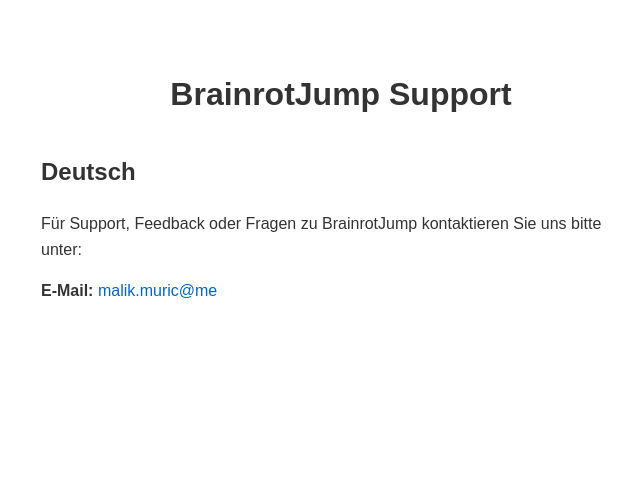
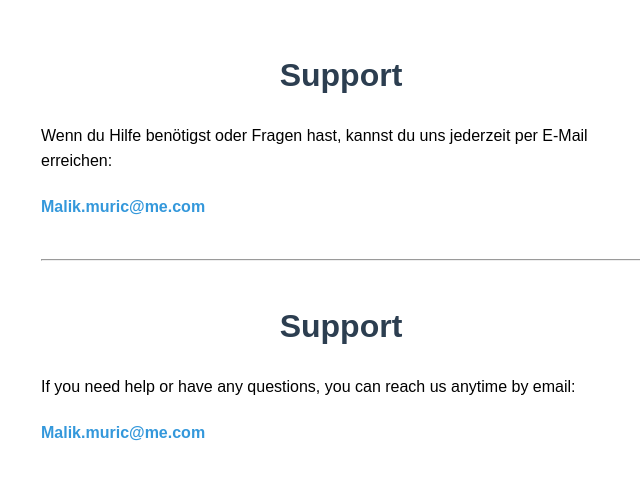
Before and after one commit to BrainrotJump/brainrotjump.github.io, a plain HTML site: page support-de.html in a window 1280 px wide. Shown: the whole page, without its empty margins (299-939 px from the left). Drawn offline with Linux system fonts and the light colour scheme.

Commit message:
Update support-de.html

```diff
--- a/support-de.html
+++ b/support-de.html
@@ -2,41 +2,44 @@
 <html lang="de">
 <head>
   <meta charset="UTF-8" />
-    <title>BrainrotJump Support / Support</title>
+  <title>Support / Support</title>
+  <meta name="viewport" content="width=device-width, initial-scale=1" />
   <style>
     body {
       font-family: Arial, sans-serif;
       max-width: 600px;
-            margin: 2rem auto;
-            padding: 1rem;
+      margin: 50px auto;
+      padding: 0 20px;
       line-height: 1.6;
-            color: #333;
     }
     h1 {
+      color: #2c3e50;
       text-align: center;
-            margin-bottom: 2rem;
     }
-        section {
-            margin-bottom: 2rem;
+    p {
+      margin-bottom: 20px;
     }
     a {
-            color: #0066cc;
+      color: #3498db;
       text-decoration: none;
+      font-weight: bold;
     }
     a:hover {
       text-decoration: underline;
     }
-        hr {
-            border: none;
-            border-top: 1px solid #ccc;
-            margin: 2rem 0;
-        }
   </style>
 </head>
 <body>
-    <h1>BrainrotJump Support</h1>
 
-    <section lang="de">
-        <h2>Deutsch</h2>
-        <p>Für Support, Feedback oder Fragen zu BrainrotJump kontaktieren Sie uns bitte unter:</p>
-        <p><strong>E-Mail:</strong> <a href="mailto:malik.muric@me.com">malik.muric@me
+  <h1>Support</h1>
+  <p>Wenn du Hilfe benötigst oder Fragen hast, kannst du uns jederzeit per E-Mail erreichen:</p>
+  <p><a href="mailto:Malik.muric@me.com">Malik.muric@me.com</a></p>
+
+  <hr style="margin:40px 0" />
+
+  <h1>Support</h1>
+  <p>If you need help or have any questions, you can reach us anytime by email:</p>
+  <p><a href="mailto:Malik.muric@me.com">Malik.muric@me.com</a></p>
+
+</body>
+</html>
```
Lines whose indentation alone changed are shown as unchanged.
